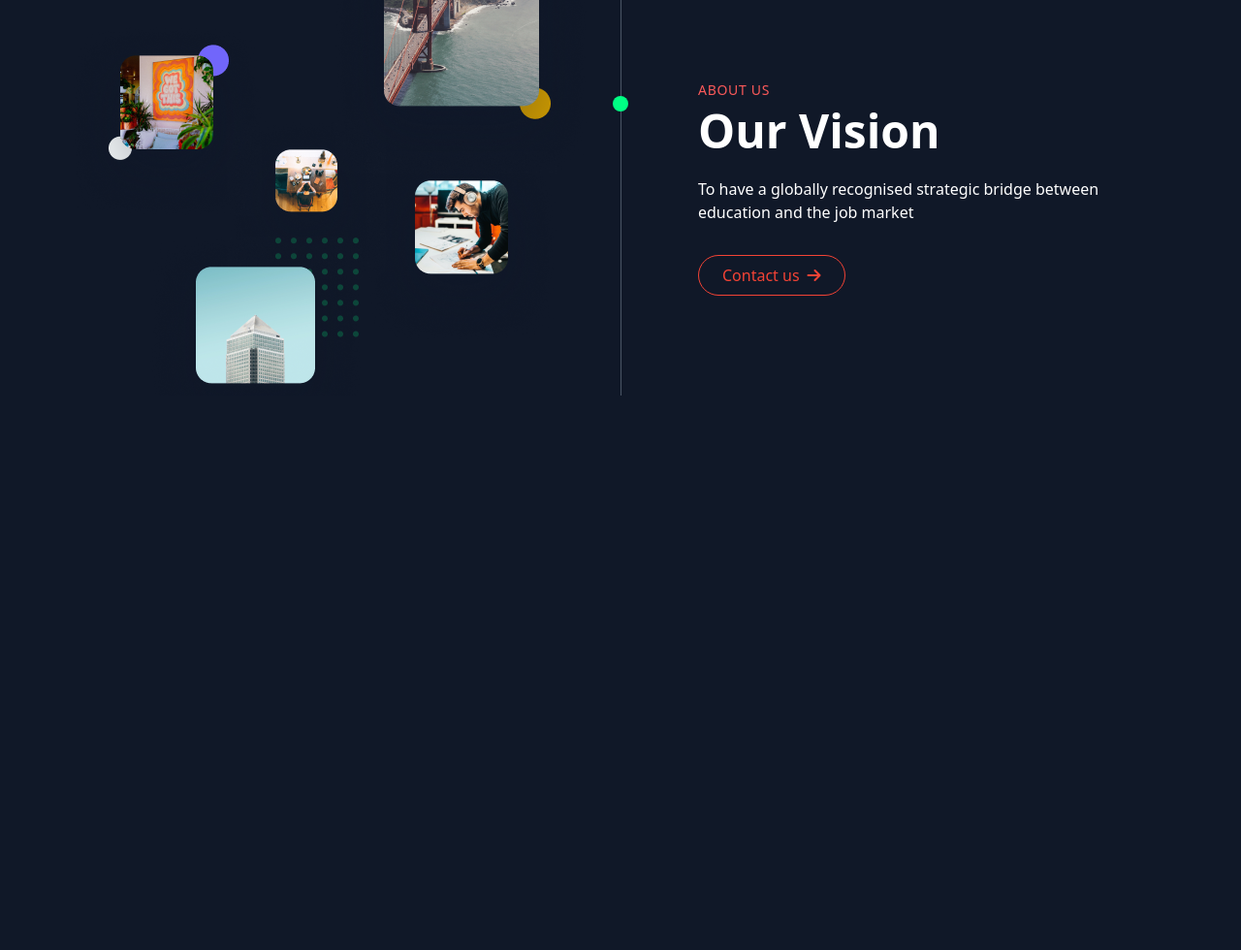
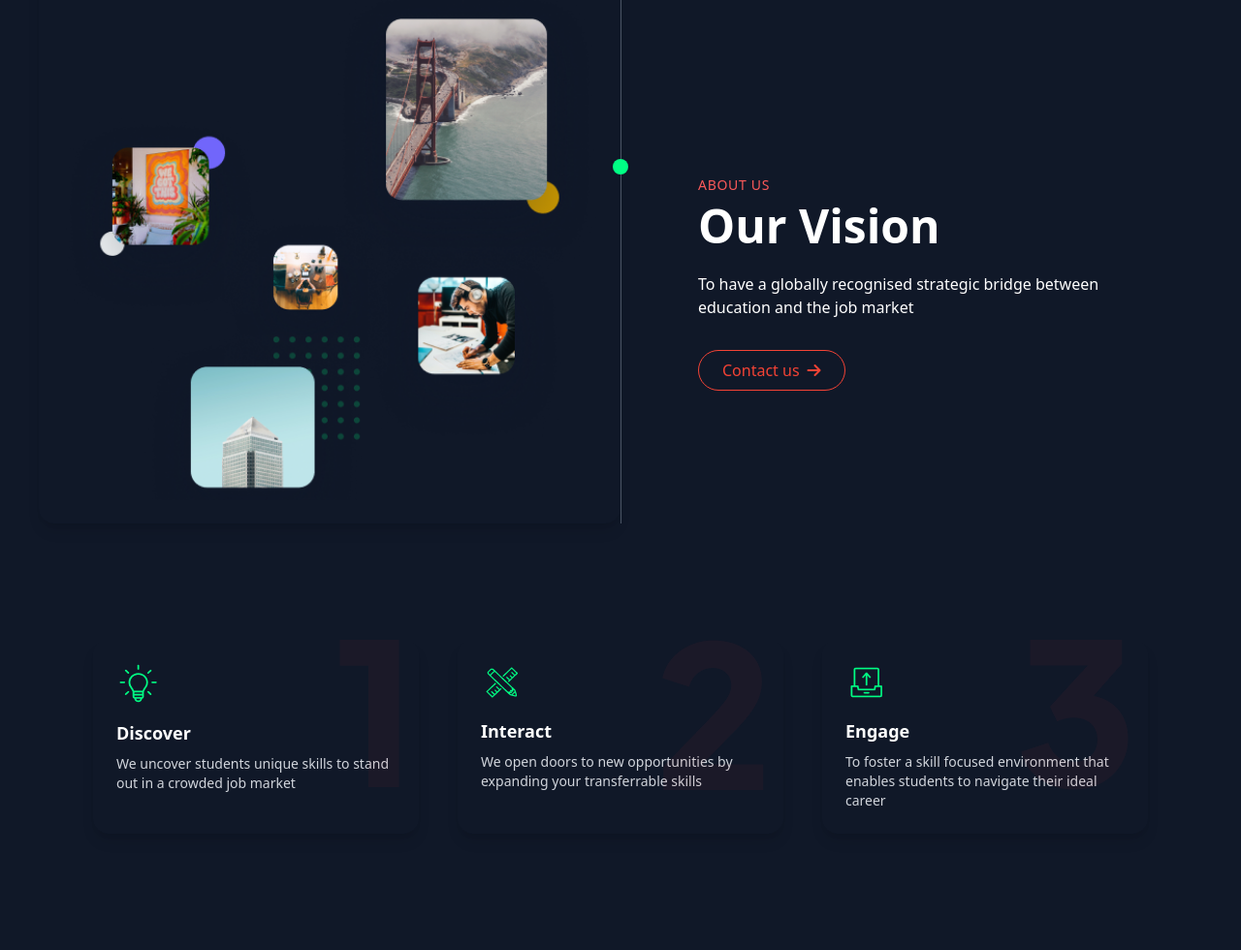
Before and after one commit to mahedihasan05/tailwind-css-assignment-2, a website built with Vite: page index.html in a window 1280 px wide. Shown: the part 1834-2814 px from the top of the page at 97% size. Before the commit the page ends 2242 px from the top, so only its background shows below. Built offline with nearby package versions, Linux system fonts and the light colour scheme.

Commit message:
1 2 3 section done

```diff
--- a/index.html
+++ b/index.html
@@ -179,7 +179,7 @@
 
       <!-- Right Content -->
       <div class="w-full lg:w-1/2 mt-16 lg:mt-0 flex flex-wrap justify-center relative min-h-[400px]">
-        <img src="images/mission.png" alt="mission">
+        <img src="images/mission.png" alt="mission" class=" rounded-2xl shadow-lg p-6 flex-1 transition delay-150 duration-300 ease-in-out hover:-translate-y-1 hover:scale-110">
       </div>
     </div>
   </section>
@@ -194,7 +194,7 @@
 
       <!-- Left Content -->
       <div class="w-full lg:w-1/2 mt-16 lg:mt-0 flex flex-wrap justify-center relative min-h-[400px]">
-        <img src="images/vision.png" alt="vision">
+        <img src="images/vision.png" alt="vision" class=" rounded-2xl shadow-lg p-6 flex-1 transition delay-150 duration-300 ease-in-out hover:-translate-y-1 hover:scale-110">
       </div>
 
       <!-- Vertical Line for Desktop -->
@@ -227,8 +227,58 @@
 
 
 
+    <!-- 1 2 3 section -->
+    <section class="px-6 py-30 md:px-12 lg:px-24">
+    <div class="max-w-7xl mx-auto grid grid-cols-1 sm:grid-cols-2 lg:grid-cols-3 gap-10 text-left">
 
+      <!-- Discover -->
+      <div class="relative rounded-2xl shadow-lg p-6 flex-1 transition delay-150 duration-300 ease-in-out hover:-translate-y-1 hover:scale-110 flex flex-col items-start">
+        <div class="flex justify-center mb-4">
 
+            <!-- Lightbulb Icon -->
+            <img src="images/light.png" alt="light">
+
+        </div>
+        <h3 class="text-lg font-semibold mb-2 dark:text-white">Discover</h3>
+        <p class="text-sm text-gray-600 dark:text-gray-300">
+          We uncover students unique skills to stand out in a crowded job market
+        </p>
+
+        <img src="images/1.png" alt="1" class="absolute top-0 right-5">
+      </div>
+
+      <!-- Interact -->
+      <div class="relative rounded-2xl shadow-lg p-6 flex-1 transition delay-150 duration-300 ease-in-out hover:-translate-y-1 hover:scale-110 flex flex-col items-start">
+        <div class="flex justify-center mb-4">
+            <!-- Cross Icon -->
+            <img src="images/cross.png" alt="cross">
+
+        </div>
+        <h3 class="text-lg font-semibold mb-2 dark:text-white">Interact</h3>
+        <p class="text-sm text-gray-600 dark:text-gray-300">
+          We open doors to new opportunities by expanding your transferrable skills
+        </p>
+
+          <img src="images/2.png" alt="2" class="absolute top-0 right-5">
+      </div>
+
+      <!-- Engage -->
+      <div class="relative rounded-2xl shadow-lg p-6 flex-1 transition delay-150 duration-300 ease-in-out hover:-translate-y-1 hover:scale-110 flex flex-col items-start">
+        <div class="flex justify-center mb-4">
+            <!-- Upload Icon -->
+            <img src="images/upload.png" alt="upload">
+
+        </div>
+        <h3 class="text-lg font-semibold mb-2 dark:text-white">Engage</h3>
+        <p class="text-sm text-gray-600 dark:text-gray-300">
+          To foster a skill focused environment that enables students to navigate their ideal career
+        </p>
+
+          <img src="images/3.png" alt="3" class="absolute top-0 right-5">
+      </div>
+
+    </div>
+  </section>
 
 
 
```
Also changed, not shown: images/cross.png (renamed from images/Frame (6).png), images/light.png (renamed from images/Frame (5).png), images/upload.png (renamed from images/Frame (7).png).
